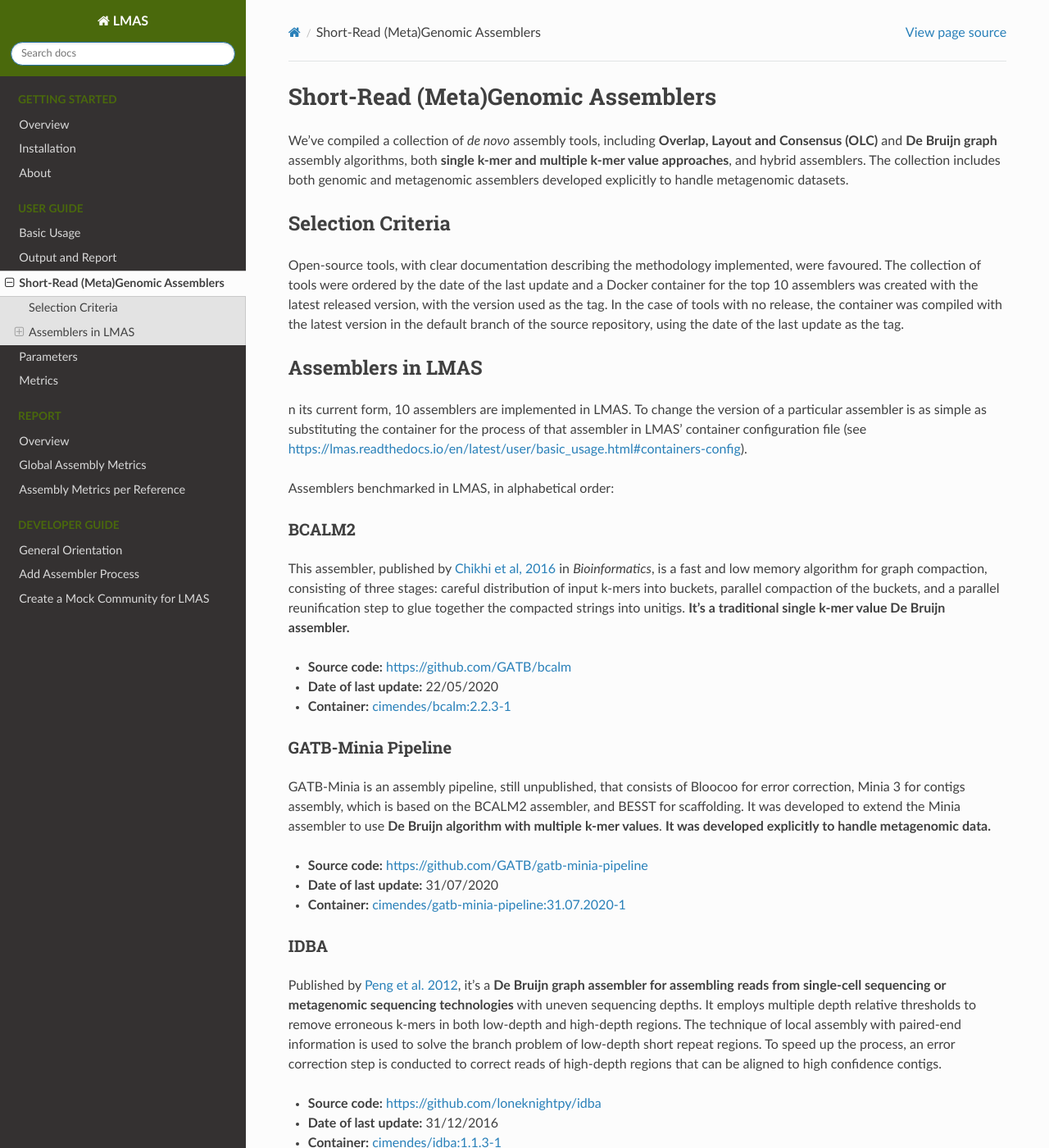
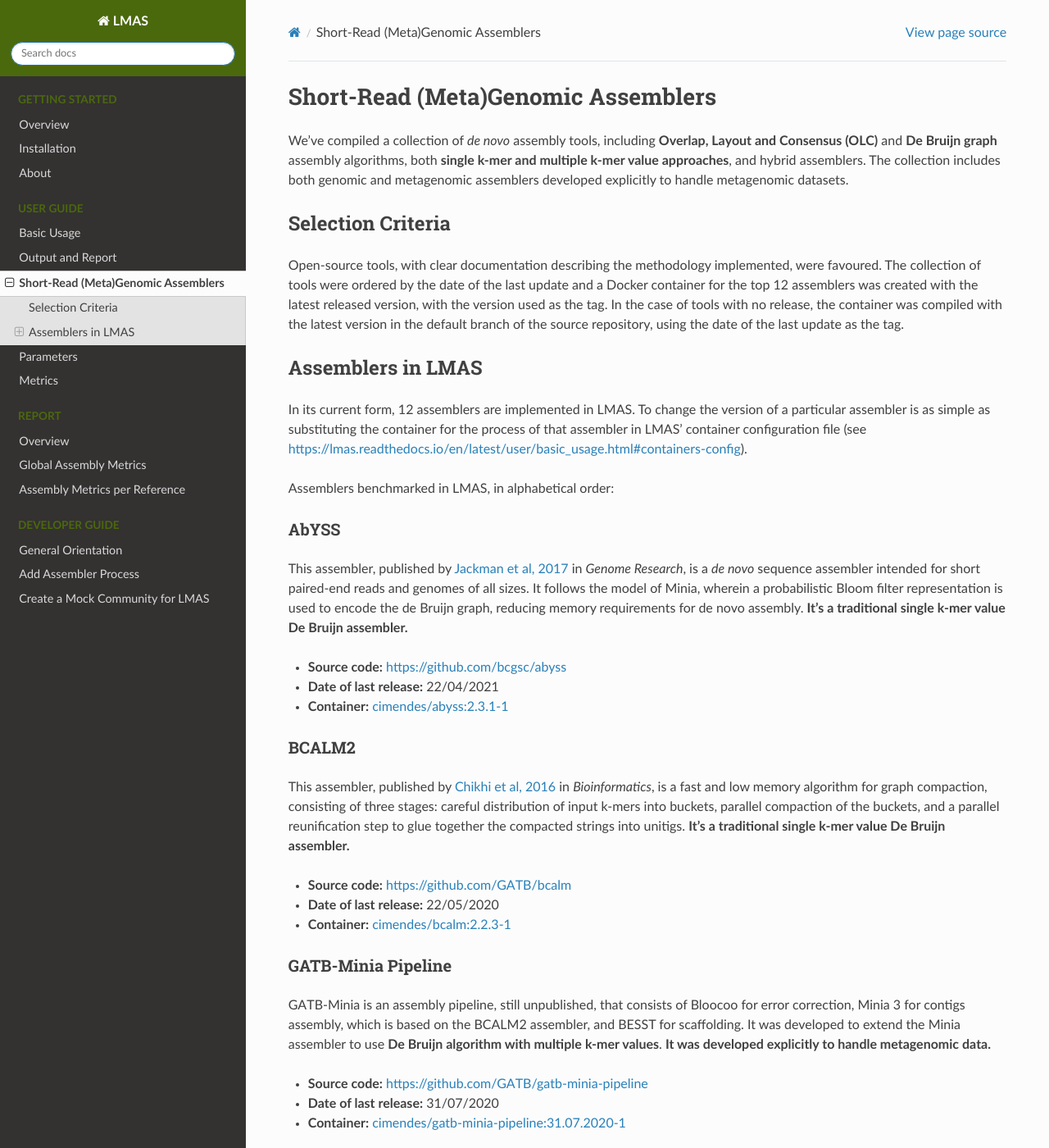
Before and after one commit to B-UMMI/LMAS, a Sphinx documentation site: the page built from docs/user/assemblers.rst, in a window 1280 px wide and 1400 px high. Shown: the whole window at 82% size. Built offline with Sphinx 7.4.7 and the Read the Docs theme 2.0.0, drawn with Linux system fonts in a browser that asks for light colours; some of the changed text lies outside the part shown.

Commit message:
add new assemblers to docs

```diff
--- a/docs/user/assemblers.rst
+++ b/docs/user/assemblers.rst
@@ -9,7 +9,7 @@ Selection Criteria
 -------------------
 
 Open-source tools, with clear documentation describing the methodology implemented, were favoured.
-The collection of tools were ordered by the date of the last update and a Docker container for the top 10 assemblers
+The collection of tools were ordered by the date of the last update and a Docker container for the top 12 assemblers
 was created with the latest released version, with the version used as the tag.
 In the case of tools with no release, the container was compiled with the latest version in the default branch of the
 source repository, using the date of the last update as the tag.
@@ -17,11 +17,23 @@ source repository, using the date of the last update as the tag.
 Assemblers in LMAS
 ------------------
 
-n its current form, 10 assemblers are implemented in LMAS.
+In its current form, 12 assemblers are implemented in LMAS.
 To change the version of a particular assembler is as simple as substituting the container for the process
 of that assembler in LMAS’ container configuration file (see https://lmas.readthedocs.io/en/latest/user/basic_usage.html#containers-config).
 
 Assemblers benchmarked in LMAS, in alphabetical order:
+
+AbYSS
+^^^^^^
+
+This assembler, published by `Jackman et al, 2017 <http://doi.org/10.1101/gr.214346.116>`_ in
+*Genome Research*, is a *de novo* sequence assembler intended for short paired-end reads and genomes of all sizes.
+It follows the model of Minia, wherein a probabilistic Bloom filter representation is used to encode the de Bruijn
+graph, reducing memory requirements for de novo assembly. **It's a traditional single k-mer value De Bruijn assembler.**
+
+* **Source code:** https://github.com/bcgsc/abyss
+* **Date of last release:** 22/04/2021
+* **Container:** `cimendes/abyss:2.3.1-1 <https://hub.docker.com/repository/docker/cimendes/abyss>`_
 
 BCALM2
 ^^^^^^
@@ -32,7 +44,7 @@ of input k-mers into buckets, parallel compaction of the buckets, and a parallel
 the compacted strings into unitigs. **It's a traditional single k-mer value De Bruijn assembler.**
 
 * **Source code:** https://github.com/GATB/bcalm
-* **Date of last update:** 22/05/2020
+* **Date of last release:** 22/05/2020
 * **Container:** `cimendes/bcalm:2.2.3-1 <https://hub.docker.com/repository/docker/cimendes/bcalm>`_
 
 GATB-Minia Pipeline
@@ -44,11 +56,11 @@ It was developed to extend the Minia assembler to use **De Bruijn algorithm with
 **It was developed explicitly to handle metagenomic data.**
 
 * **Source code:** https://github.com/GATB/gatb-minia-pipeline
-* **Date of last update:** 31/07/2020
+* **Date of last release:** 31/07/2020
 * **Container:** `cimendes/gatb-minia-pipeline:31.07.2020-1 <https://hub.docker.com/repository/docker/cimendes/gatb-minia-pipeline>`_
 
-IDBA
-^^^^
+IDBA-UD
+^^^^^^^
 
 Published by `Peng et al. 2012 <https://academic.oup.com/bioinformatics/article-lookup/doi/10.1093/bioinformatics/bts174>`_, it's
 a **De Bruijn graph assembler for assembling reads from single-cell sequencing or metagenomic sequencing technologies** with
@@ -58,20 +70,8 @@ low-depth short repeat regions. To speed up the process, an error correction ste
 high-depth regions that can be aligned to high confidence contigs.
 
 * **Source code:** https://github.com/loneknightpy/idba
-* **Date of last update:** 31/12/2016
+* **Date of last release:** 11/07/2016
 * **Container:** `cimendes/idba:1.1.3-1 <https://hub.docker.com/repository/docker/cimendes/idba>`_
-
-MINIA
-^^^^^
-
-This tool, published by `Chikhi & Rizk, 2013 <https://almob.biomedcentral.com/articles/10.1186/1748-7188-8-22>`_ in
-*Algorithms for Molecular Biology*, performs the assembly on a data structure based on unitigs produced by the BCALM
-software and using graph simplifications that are heavily inspired by the SPAdes assembler. Minia is a short-read
-traditional assembler based on **De Bruijn graph using a single k-mer length**.
-
-* **Source code:** https://github.com/GATB/minia
-* **Date of last update:** 04/03/2021
-* **Container:** `cimendes/minia:3.2.4-1 <https://hub.docker.com/repository/docker/cimendes/minia>`_
 
 MEGAHIT
 ^^^^^^^
@@ -83,8 +83,20 @@ potentially erroneous edges by removing tips, merging bubbles and removing low l
 useful for metagenomics which suffers from non-uniform sequencing depths.
 
 * **Source code:** https://github.com/voutcn/megahit
-* **Date of last update:** 15/10/2019
+* **Date of last release:** 15/10/2019
 * **Container:** `cimendes/megahit-assembler:1.2.9-1 <https://hub.docker.com/repository/docker/cimendes/megahit-assembler>`_
+
+MetaHipMer2
+^^^^^^^^^^^^
+
+MetaHipMer2, published by `Georganas et al. 2018 <https://doi.org/10.1109/SC.2018.00013>`_, is a
+a high-quality and high-performance metagenome assembler that employs an iterative de Bruijn graph approach.
+MetaHipMer leverages a specialized scaffolding algorithm that produces long scaffolds and accommodates
+the idiosyncrasies of metagenomes.
+
+* **Source code:** https://bitbucket.org/berkeleylab/mhm2
+* **Date of last release:** 13/10/2020
+* **Container:** `cimendes/mhm2:v2.0.0-65-gaad446d-generic <https://hub.docker.com/repository/docker/cimendes/mhm2>`_
 
 METASPADES
 ^^^^^^^^^^
@@ -95,8 +107,21 @@ and like SPAdes, it uses **multiple k-mer sizes of the De Bruijn graph**, starti
 hypothetical k-mers to connect the graph.
 
 * **Source code:** https://github.com/ablab/spades
-* **Date of last update:** 11/03/2021
-* **Container:** `cimendes/spades:3.15.0-1 <https://hub.docker.com/repository/docker/cimendes/spades>`_
+* **Date of last release:** 23/07/2021
+* **Container:** `cimendes/spades:3.15.3-1 <https://hub.docker.com/repository/docker/cimendes/spades>`_
+
+
+MINIA
+^^^^^
+
+This tool, published by `Chikhi & Rizk, 2013 <https://almob.biomedcentral.com/articles/10.1186/1748-7188-8-22>`_ in
+*Algorithms for Molecular Biology*, performs the assembly on a data structure based on unitigs produced by the BCALM
+software and using graph simplifications that are heavily inspired by the SPAdes assembler. Minia is a short-read
+traditional assembler based on **De Bruijn graph using a single k-mer length**.
+
+* **Source code:** https://github.com/GATB/minia
+* **Date of last release:** 26/05/2021
+* **Container:** `cimendes/minia:3.2.6-1 <https://hub.docker.com/repository/docker/cimendes/minia>`_
 
 SKESA
 ^^^^^
@@ -107,8 +132,8 @@ tries to obtain good contiguity by using **multiple k-mers** longer than mate le
 `Souvorov et al. 2018 <https://genomebiology.biomedcentral.com/articles/10.1186/s13059-018-1540-z>`_.
 
 * **Source code:** https://github.com/ncbi/SKESA
-* **Date of last update:** 14/03/2020
-* **Container:** `cimendes/skesa:2.4.0-1 <https://hub.docker.com/repository/docker/cimendes/skesa>`_
+* **Date of last update:** 02/04/2021
+* **Container:** `cimendes/skesa:2.5.0-1 <https://hub.docker.com/repository/docker/cimendes/skesa>`_
 
 SPADES
 ^^^^^^
@@ -118,8 +143,8 @@ It starts with the smallest k-mer size and adds hypothetical k-mers to connect t
 `Bankevich et al. 2012 <https://pubmed.ncbi.nlm.nih.gov/22506599/>`_.
 
 * **Source code:** https://github.com/ablab/spades
-* **Date of last update:** 11/03/2021
-* **Container:** `cimendes/spades:3.15.0-1 <https://hub.docker.com/repository/docker/cimendes/spades>`_
+* **Date of last release:** 23/07/2021
+* **Container:** `cimendes/spades:3.15.3-1 <https://hub.docker.com/repository/docker/cimendes/spades>`_
 
 UNICYCLER
 ^^^^^^^^^
@@ -129,8 +154,8 @@ When assembling Illumina-only read sets where it functions as a SPAdes-optimiser
 **multiple k-mer values**. It was published by `Wick et al. 2017 <https://journals.plos.org/ploscompbiol/article?id=10.1371/journal.pcbi.1005595>`_.
 
 * **Source code:** https://github.com/rrwick/Unicycler
-* **Date of last update:** 20/07/2020
-* **Container:** `cimendes/unicycler:0.4.8-1 <https://hub.docker.com/repository/docker/cimendes/unicycler>`_
+* **Date of last release:** 03/05/2021
+* **Container:** `cimendes/unicycler:0.4.9-1 <https://hub.docker.com/repository/docker/cimendes/unicycler>`_
 
 VELVETOPTIMIZER
 ^^^^^^^^^^^^^^^
```
Also changed, not shown: 1 other file.
